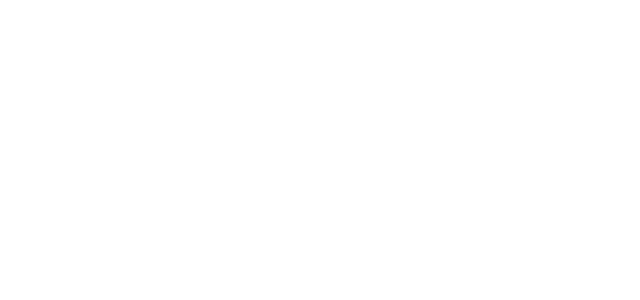
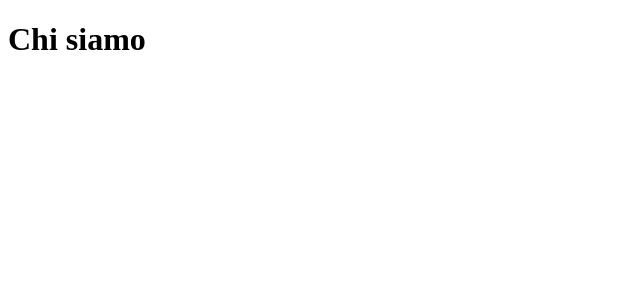
Before and after one commit to diegolenci/react-router, a React (Vite) app: page /contact in a window 1280 px wide. Before the commit this address had no page. Shown: the top 300 px of the page, without its empty margins (0-640 px from the left). Built offline with nearby package versions, Linux system fonts and the light colour scheme.

Commit message:
Add: component contactPage

```diff
--- a/src/App.jsx
+++ b/src/App.jsx
@@ -1,5 +1,6 @@
 import { BrowserRouter, Routes, Route } from "react-router-dom"
 import HomePage from "./pages/HomePage"
+import ContactPage from "./pages/ContactPages"
 
 function App() {
 
@@ -8,6 +9,7 @@
       <BrowserRouter>
       <Routes>
         <Route path="/" Component={HomePage}/>
+        <Route path="/contact" Component={ContactPage}/>
       </Routes>
       </BrowserRouter>
     </>
--- /dev/null
+++ b/src/pages/ContactPages.jsx
@@ -0,0 +1,7 @@
+const ContactPage = () => {
+    return(
+        <h1>Chi siamo</h1>
+    )
+}
+
+export default ContactPage
```
